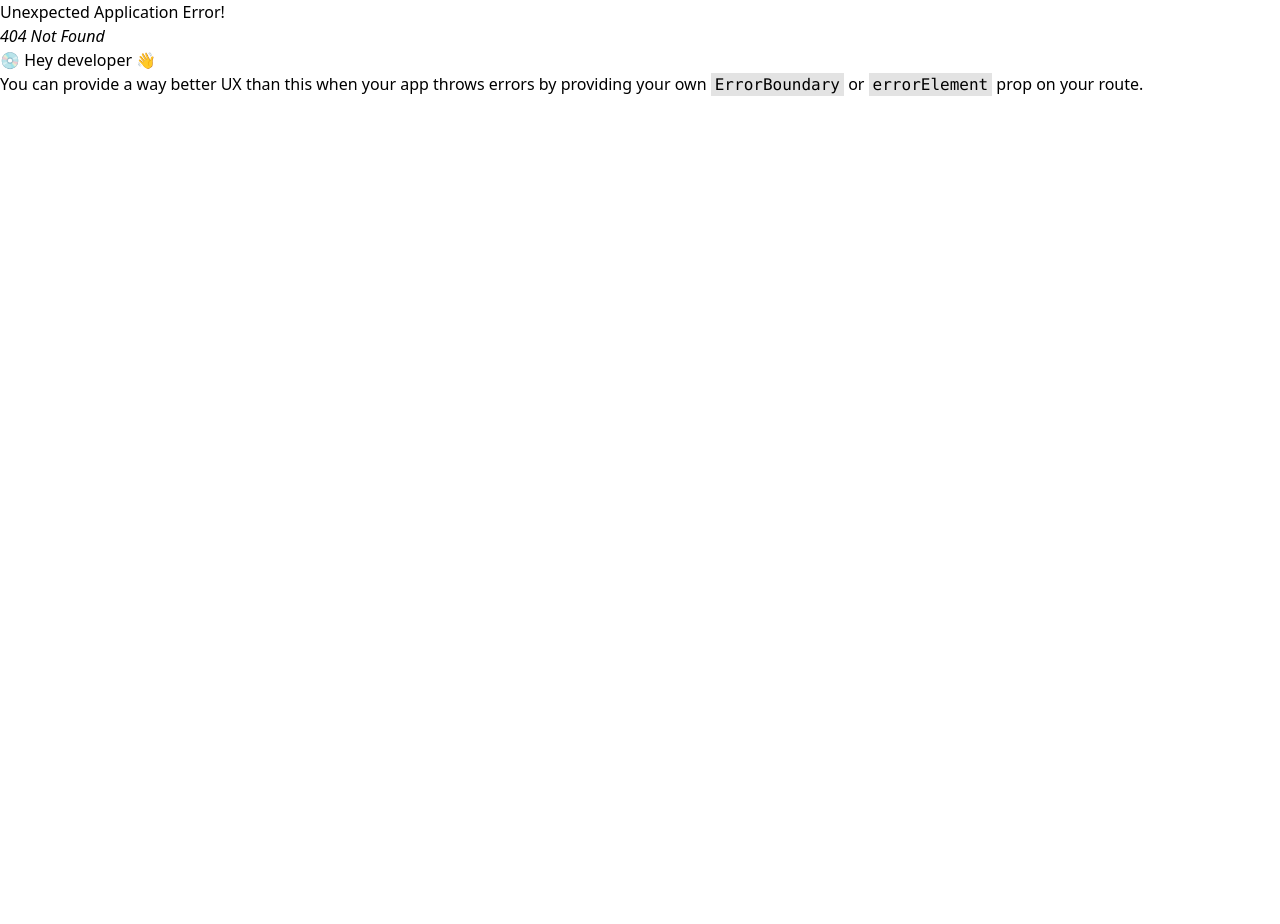
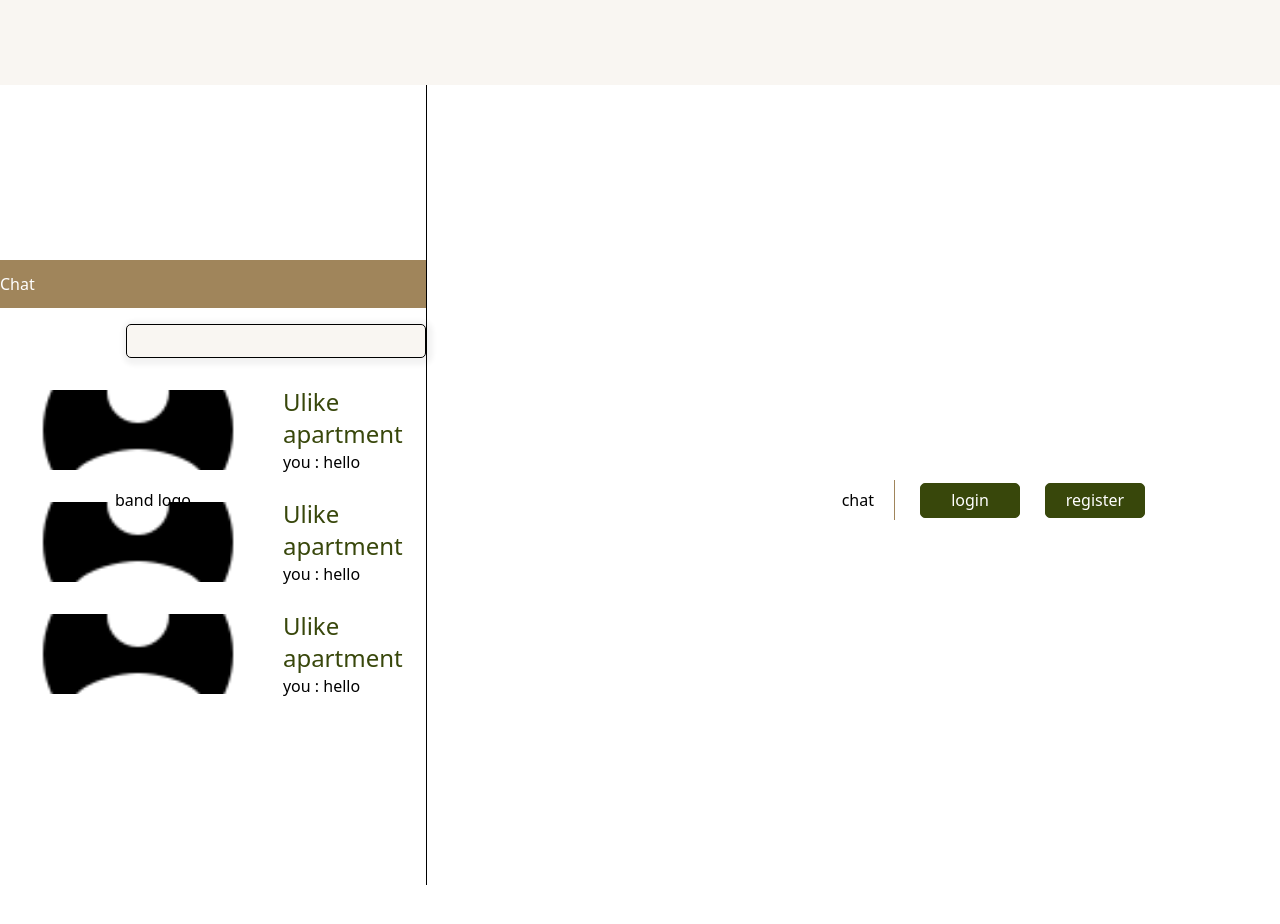
Before and after one commit to krit9354/hornaidee, a React (Create React App) app: page /chat in a window 1280 px wide. Before the commit this address had no page. Shown: the top 924 px of the page. Before the commit the page ends 800 px from the top, so only its background shows below. Built offline with nearby package versions, Linux system fonts and the light colour scheme.

Commit message:
creat_chat

```diff
--- /dev/null
+++ b/src/components/person_card.js
@@ -0,0 +1,14 @@
+
+function PersonCard(){
+    return(
+        <div className=" h-28  items-center flex p-2 hover:bg-gray-100">
+            <img src="/img/Male User.png" className=" h-20 m-4"/>
+            <div className="info">
+                <h6 className="name text-old_green font-medium font text-2xl">Ulike apartment</h6>
+                <p className="last_message">you : hello</p>
+            </div>
+        </div>
+    )
+}
+
+export default PersonCard;
--- a/src/index.js
+++ b/src/index.js
@@ -7,6 +7,7 @@ import Login from './pages/Login'
 import Register from './pages/register'
 import Detail from './pages/detaidom'
 import {createBrowserRouter,RouterProvider} from "react-router-dom";
+import Chat from './pages/chat';
 const router = createBrowserRouter([
   {
     path: "/",
@@ -32,6 +33,12 @@ const router = createBrowserRouter([
       <Detail />
     ),
   },
+  {
+    path: "chat",
+    element: (
+      <Chat />
+    ),
+  }
 ])
 
 const root = ReactDOM.createRoot(document.getElementById('root'));
--- /dev/null
+++ b/src/pages/chat.js
@@ -0,0 +1,29 @@
+import Navbar from "../components/nav";
+import PersonCard from "../components/person_card";
+function Chat(){
+    return(
+        <div className="h-screen">
+            <Navbar></Navbar>
+            <div className="flex h-full">
+                <div className="left w-1/3 h-full border-black border-solid border-r">
+                    <div className="head text-white bg-brown h-12 flex items-center">Chat</div>
+                    <div className="search m-auto justify-center flex my-4">
+                        <input className="border-black border-solid border rounded-xl w-5/6 h-8 p-4" type="text" />
+                    </div>
+                    <div className="people">
+                        <PersonCard></PersonCard>
+                        <PersonCard></PersonCard>
+                        <PersonCard></PersonCard>
+                    </div>
+                </div>
+                <div className="right">
+                    <div className="name"></div>
+                    <div className="chat"></div>
+                    <div className="text_box"></div>
+                </div>
+            </div>
+
+        </div>
+    )
+}
+export default Chat;
--- a/tailwind.config.js
+++ b/tailwind.config.js
@@ -2,7 +2,12 @@
 module.exports = {
   content: ["./src/**/*.{js,jsx,ts,tsx}",],
   theme: {
-    extend: {},
+    extend: {
+      colors: {
+        "brown":"rgba(160, 133, 91, 1)",
+        "old_green":"rgba(56, 71, 11, 1)"
+      }
+    },
   },
   plugins: [],
 }
```
Also changed, not shown: public/img/Male User.png (added), src/App.js (line endings or trailing spaces).
